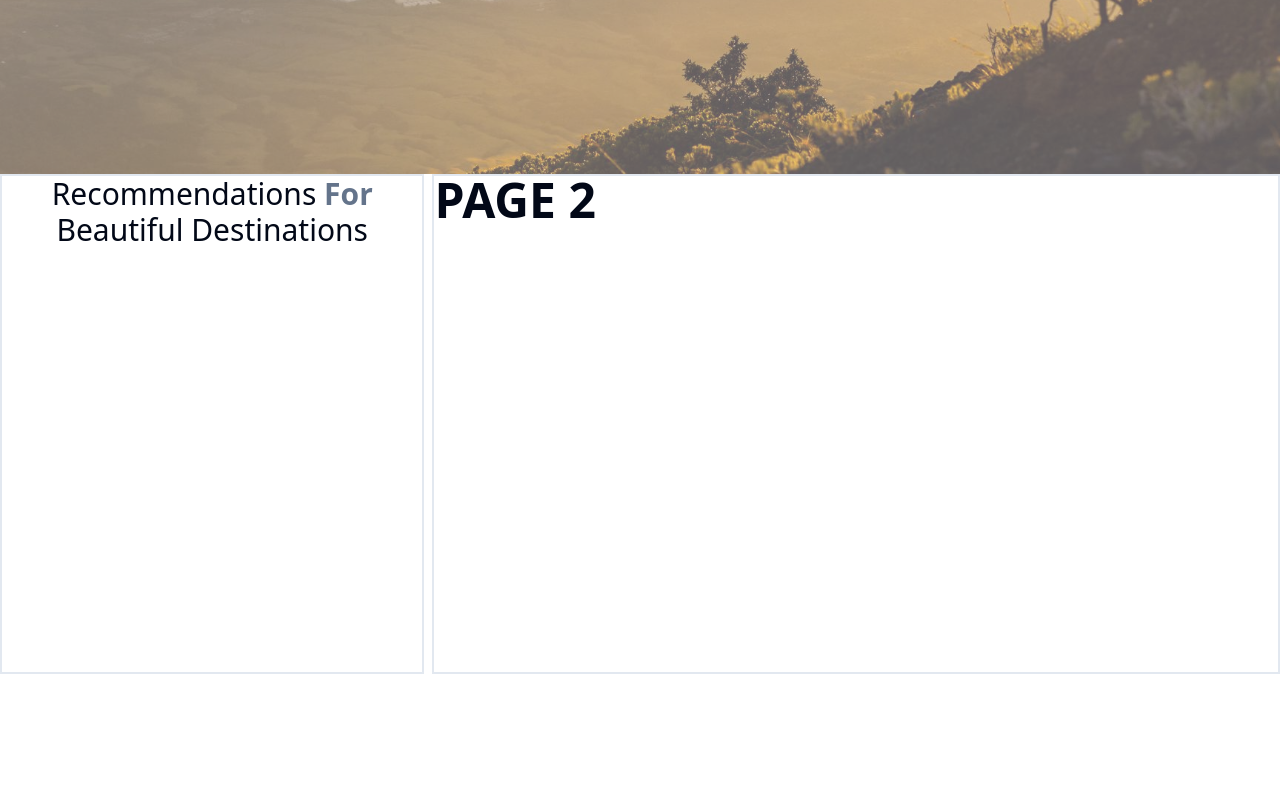
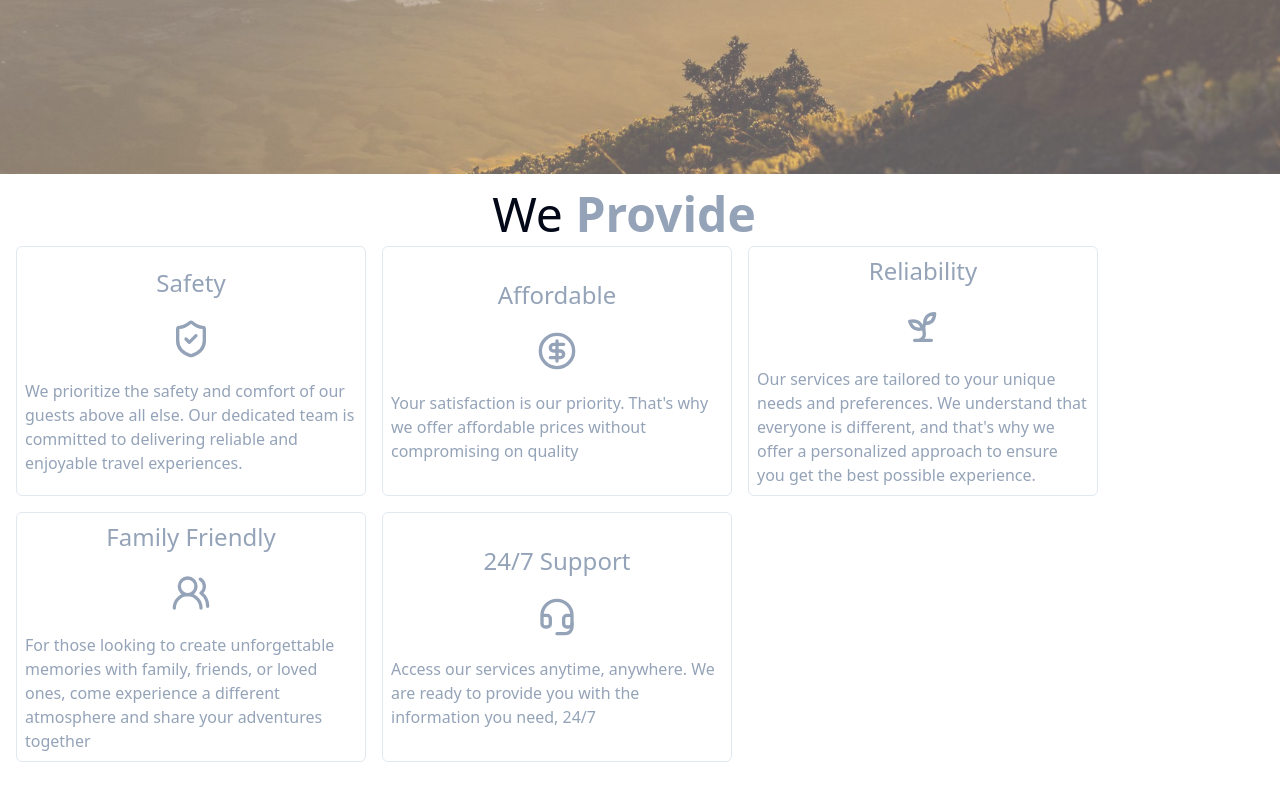
Before and after one commit to Sume-lang/thehills, a Next.js app: page /Home in a window 1280 px wide. Shown: the part 626-1426 px from the top of the page. Built offline with nearby package versions, Linux system fonts and the light colour scheme.

Commit message:
modified the dicovery

```diff
--- a/app/(pages)/Home/Resources/Discovery.js
+++ b/app/(pages)/Home/Resources/Discovery.js
@@ -1,33 +1,40 @@
-import { ShieldCheck } from "lucide-react";
+import { ShieldCheck, UsersRound, CircleDollarSign, Sprout,Headset } from "lucide-react";
 const Discovery = [
   {
     id: 1,
     title: "Safety",
     link: "#",
     icons: <ShieldCheck className="w-10 h-10" />,
-    desc: "Lorem ipsum dolor sit amet consectetur adipisicing elit. Deleniti",
+    desc: "We prioritize the safety and comfort of our guests above all else. Our dedicated team is committed to delivering reliable and enjoyable travel experiences.",
   },
 
   {
     id: 2,
-    title: "Security",
+    title: "Affordable",
     link: "#",
-    icons: <ShieldCheck className="w-10 h-10" />,
-    desc: "Lorem ipsum dolor sit amet consectetur adipisicing elit. Deleniti",
+    icons: <CircleDollarSign className="w-10 h-10" />,
+    desc: "Your satisfaction is our priority. That's why we offer affordable prices without compromising on quality",
   },
     {
     id: 3,
-    title: "Security",
+    title: "Reliability",
     link: "#",
-    icons: <ShieldCheck className="w-10 h-10" />,
-    desc: "Lorem ipsum dolor sit amet consectetur adipisicing elit. Deleniti",
+    icons: <Sprout className="w-10 h-10" />,
+    desc: "Our services are tailored to your unique needs and preferences. We understand that everyone is different, and that's why we offer a personalized approach to ensure you get the best possible experience. ",
   },
   {
     id: 4,
-    title: "Security",
+    title: "Family Friendly",
     link: "#",
-    icons: <ShieldCheck className="w-10 h-10" />,
-    desc: "Lorem ipsum dolor sit amet consectetur adipisicing elit. Deleniti",
+    icons: <UsersRound className="w-10 h-10" />,
+    desc: "For those looking to create unforgettable memories with family, friends, or loved ones, come experience a different atmosphere and share your adventures together",
+  },
+  {
+    id: 5,
+    title: "24/7 Support",
+    link: "#",
+    icons: <Headset className="w-10 h-10" />,
+    desc: "Access our services anytime, anywhere. We are ready to provide you with the information you need, 24/7",
   },
 ];
 
--- a/app/(pages)/Home/Sections/Discovery.tsx
+++ b/app/(pages)/Home/Sections/Discovery.tsx
@@ -1,22 +1,30 @@
 import React from "react";
-import Dicsdata from "../Resources/Discovery";
+import dataDisc from "../Resources/Discovery";
 
 export default function Discovery() {
   return (
-    <main className="flex flex-row w-full h-[500px] items-center justify-center gap-2">
-      <section className="w-1/2 h-full border-2 border-slate-200">
-        <div className="w-full h-full flex flex-col items-center justify-start">
-          <h1 className="text-3xl font-extralight">
-            Recommendations{" "}
-            <span className="text-slate-500 font-bold">For</span>
-          </h1>
-          <h1 className="text-3xl font-extralight">
-            Beautiful <span className="">Destinations</span>
+    <main className="flex flex-col w-full h-full items-center justify-center gap-2 lg:p-4 p-2">
+      <section className="pr-8">
+        <div className="w-full h-full">
+          <h1 className="lg:text-5xl text-5xl font-light">
+            We <span className="text-slate-400 font-extrabold">Provide</span>
           </h1>
         </div>
       </section>
-      <section className="w-full h-full border-2 border-slate-200">
-        <h1 className="text-5xl uppercase font-extrabold">Page 2</h1>
+      <section className="flex flex-row flex-wrap items-start justify-start gap-4">
+        {dataDisc.map((item) => (
+          <div key={item.id}>
+            <div className="lg:w-[350px] lg:h-[250px] w-full h-[250px] bg-opacity-15 rounded-md  p-2 flex  flex-col items-center justify-center border hover:bg-slate-400 hover:bg-opacity-25 duration-200 ease-linear gap-5">
+              <h1 className="lg:text-2xl text-2xl font-extralight text-slate-400">
+                {item.title}
+              </h1>
+              <span className="text-slate-400">{item.icons}</span>
+              <span className="text-slate-400 font-extralight">
+                {item.desc}
+              </span>
+            </div>
+          </div>
+        ))}
       </section>
     </main>
   );
--- a/app/(pages)/Home/Sections/Hero.tsx
+++ b/app/(pages)/Home/Sections/Hero.tsx
@@ -10,8 +10,9 @@ export default function Hero() {
         backgroundPosition: "center",
         backgroundRepeat: "no-repeat",
         backgroundAttachment: "fixed",
-      }}>
-      <section className="w-full h-full bg-slate-200 bg-opacity-40 flex flex-col text-center items-center justify-center">
+      }}
+    >
+      <section className="w-full h-full bg-slate-200 bg-opacity-40 flex flex-col text-start items-center justify-center p-3">
         <h1 className="lg:text-7xl text-5xl font-light uppercase">
           Personalize your{" "}
           <span className="text-slate-200 font-extrabold"> adventures</span>
@@ -21,7 +22,7 @@ export default function Hero() {
           words="The Hills.com is all about experiencing the real Lombok. Combine the
           island's stunning natural beauty with the unique culture of the Sasak
           people, creating unforgettable adventures for every traveler."
-          className="lg:w-1/2 w-full text-slate-100 font-extralight p-2"
+          className="lg:w-1/2 w-full lg:text-3xl text-slate-100 font-extralight text-center p-2"
         />
       </section>
     </main>
```
